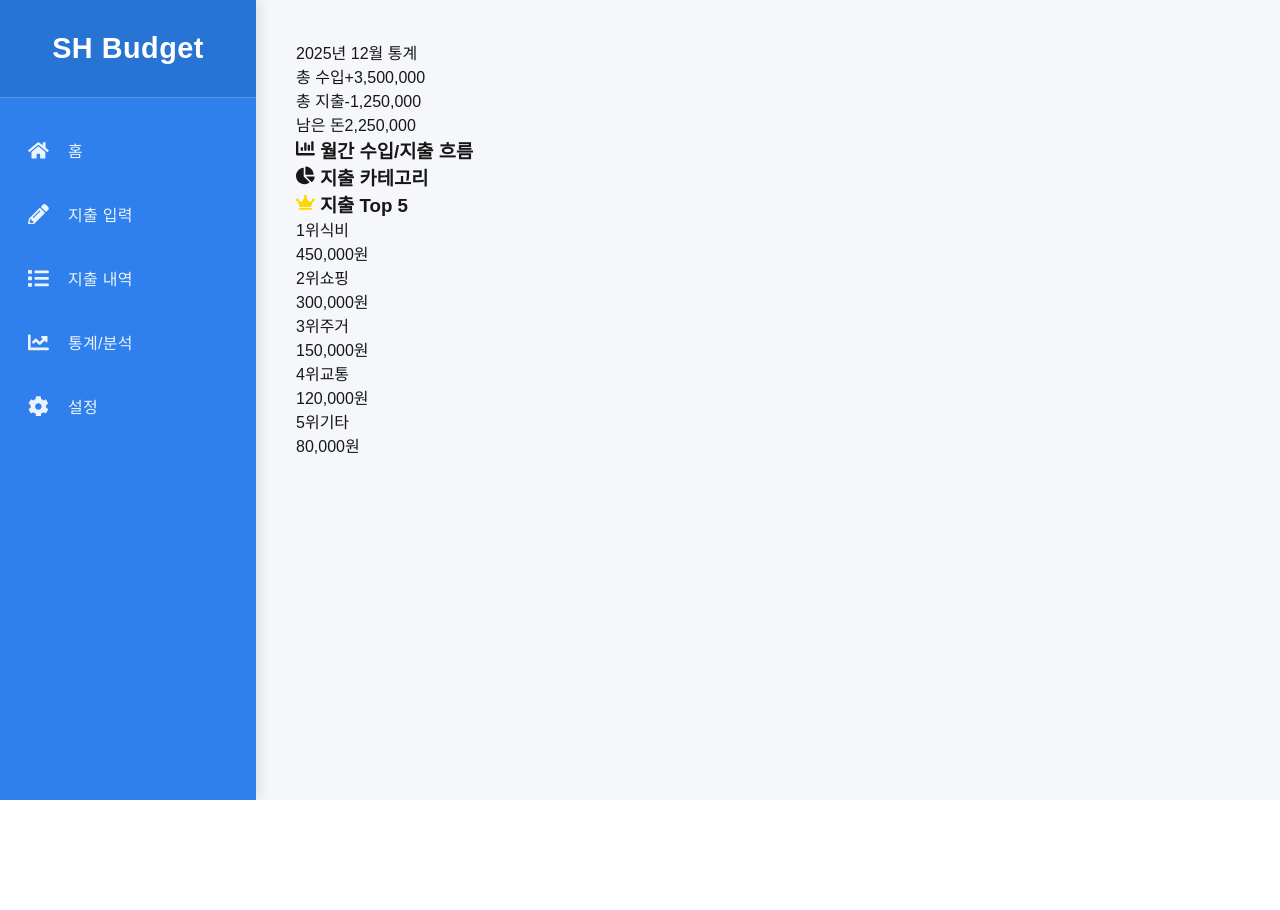
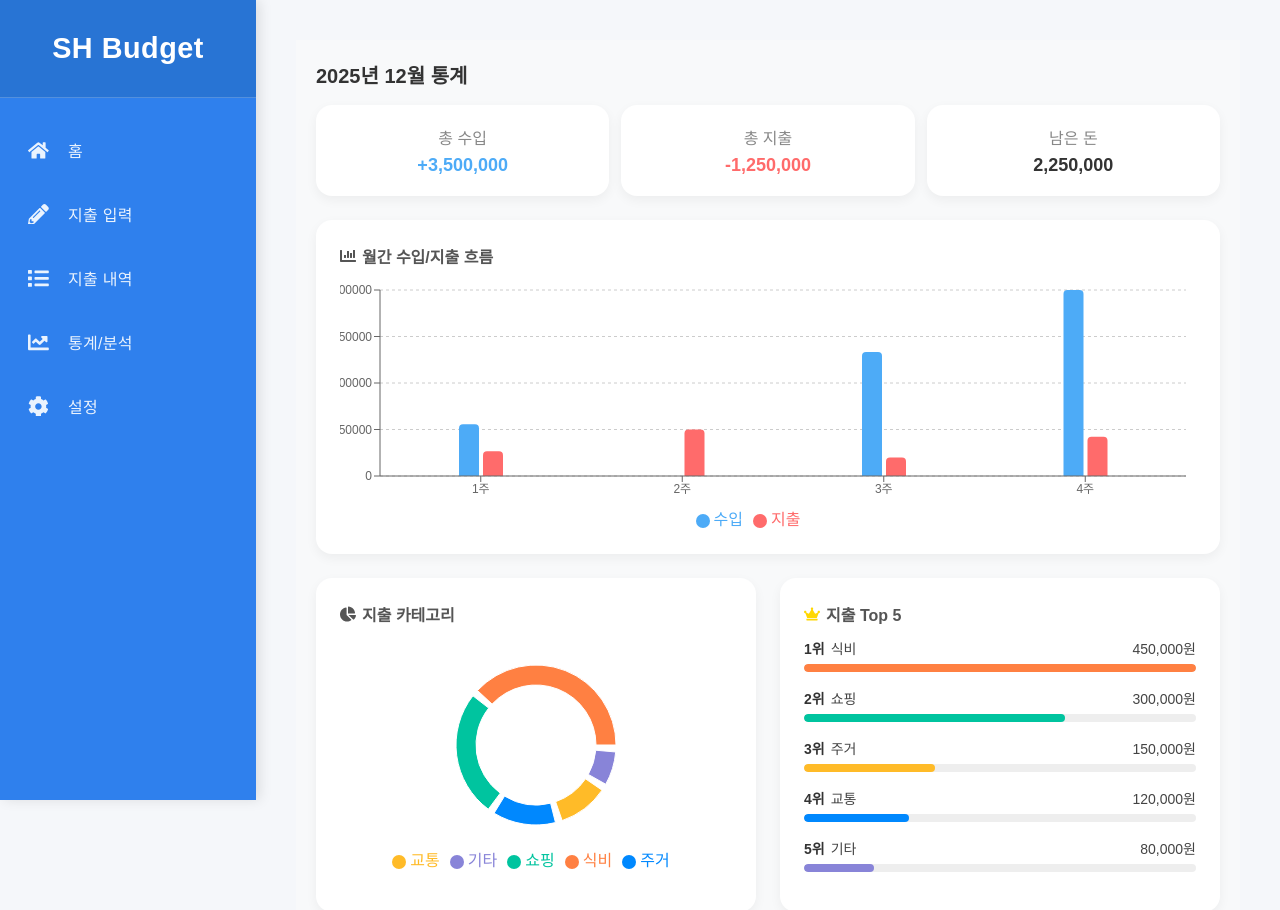
Before and after one commit to SHP-0701/my-budget-app, a Next.js app: page /stats in a window 1280 px wide. Shown: the top 910 px of the page. Before the commit the page ends 800 px from the top, so only its background shows below. Built offline with nearby package versions, Linux system fonts and the light colour scheme.

Commit message:
통계분석 페이지 css 모듈 작성

```diff
--- a/styles/Stats.module.css
+++ b/styles/Stats.module.css
@@ -6,3 +6,152 @@
   ▢ 작성자: 박수훈(shpark)
 **********************************************************************************************************************************************
 */
+
+.container {
+  padding: 20px;
+  max-width: 1200px;
+  background-color: #f8f9fa;
+  min-height: 100vh;
+}
+
+/* --- 상단 헤더 및 요약 카드 --- */
+.header {
+  margin-bottom: 24px;
+}
+
+.title {
+  font-size: 20px;
+  font-weight: 700;
+  margin-bottom: 16px;
+  color: #333;
+  display: flex;
+  align-items: center;
+  gap: 10px;
+}
+
+.summaryCards {
+  display: flex;
+  gap: 12px;
+}
+
+.card {
+  background: #fff;
+  border-radius: 16px;
+  padding: 20px;
+  box-shadow: 0 4px 12px rgba(0, 0, 0, 0.05);
+  flex: 1;
+  display: flex;
+  flex-direction: column;
+  align-items: center;
+  justify-content: center;
+}
+
+.cardLabel {
+  font-size: 16px;
+  color: #888;
+  margin-bottom: 6px;
+}
+
+.cardValue {
+  font-size: 18px;
+  font-weight: 700;
+  color: #333;
+}
+
+/* 금액 색상 */
+.incomeText {
+  color: #4dabf7;
+}
+.expenseText {
+  color: #ff6b6b;
+}
+.balanceText {
+  color: #333;
+}
+
+/* --- 공통 섹션(section) 스타일 --- */
+.sectionTitle {
+  font-size: 16px;
+  font-weight: 600;
+  margin-bottom: 12px;
+  color: #555;
+  display: flex;
+  align-items: center;
+  gap: 6px;
+}
+
+/* --- 중단 그래프 섹션 --- */
+.chartSection {
+  background: #fff;
+  border-radius: 16px;
+  padding: 24px;
+  box-shadow: 0 4px 12px rgba(0, 0, 0, 0.05);
+  margin-bottom: 24px;
+}
+
+.chartWrapper {
+  width: 100%;
+  height: 250px;
+}
+
+/* --- 하단 분할 섹션(도넛 + 랭킹) --- */
+.rowSection {
+  display: flex;
+  gap: 24px;
+}
+
+.halfCard {
+  flex: 1;
+  background: #fff;
+  border-radius: 16px;
+  padding: 24px;
+  box-shadow: 0 4px 12px rgba(0, 0, 0, 0.05);
+}
+
+/* --- 랭킹 리스트 스타일 --- */
+.rankingList {
+  display: flex;
+  flex-direction: column;
+  gap: 16px;
+  margin-top: 10px;
+}
+
+.rankItem {
+  display: flex;
+  flex-direction: column;
+  gap: 6px;
+}
+
+.rankHeader {
+  display: flex;
+  justify-content: space-between;
+  font-size: 14px;
+  font-weight: 500;
+  color: #444;
+}
+
+.rankBadge {
+  margin-right: 6px;
+  font-weight: bold;
+  color: #333;
+}
+
+.rankBarBg {
+  width: 100%;
+  height: 8px;
+  background-color: #eee;
+  border-radius: 4px;
+  overflow: hidden;
+}
+
+.rankBarFill {
+  height: 100%;
+  border-radius: 4px;
+  transition: width 1s ease-in-out;
+}
+
+.rankAmount {
+  font-size: 12px;
+  color: #888;
+  text-align: right;
+}
```
